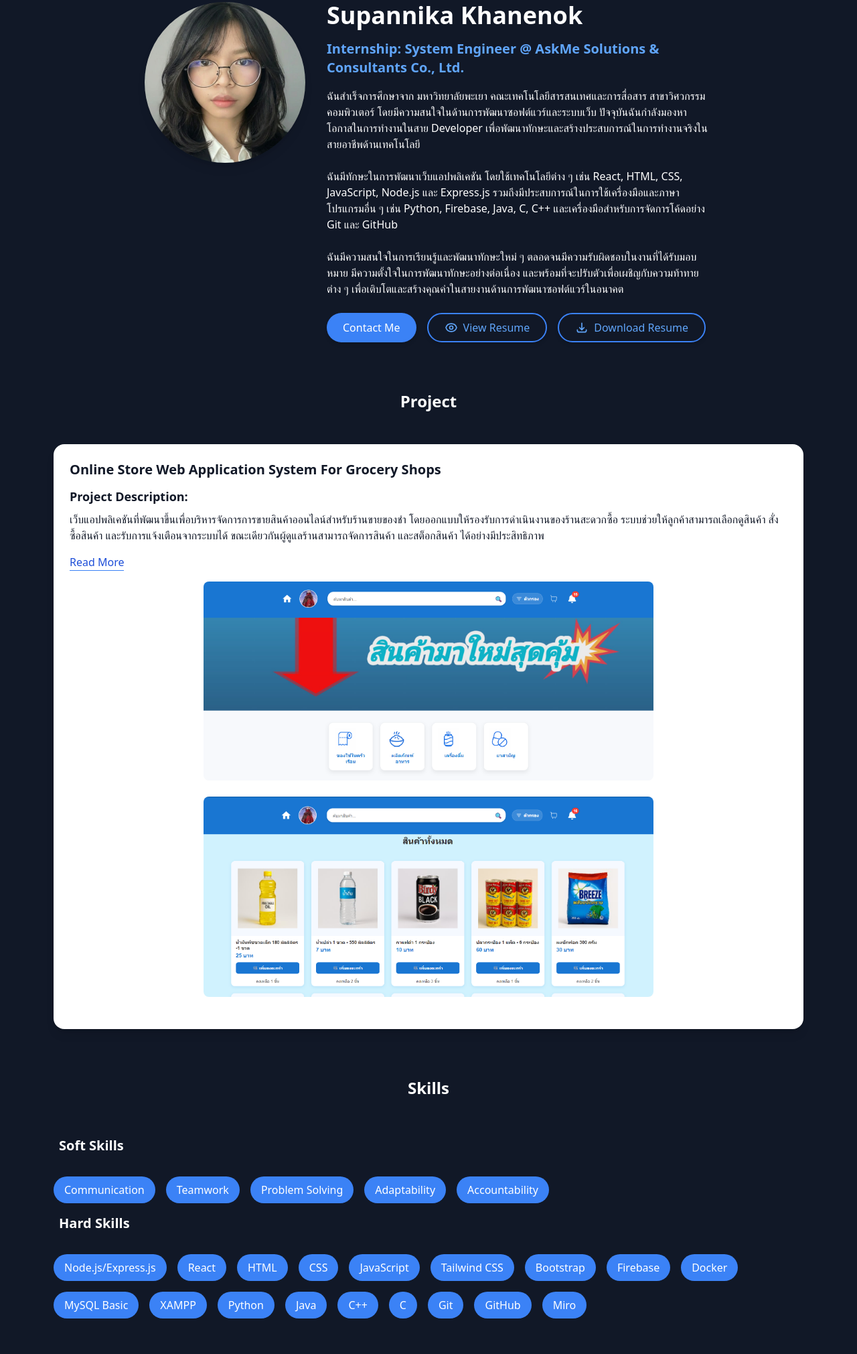
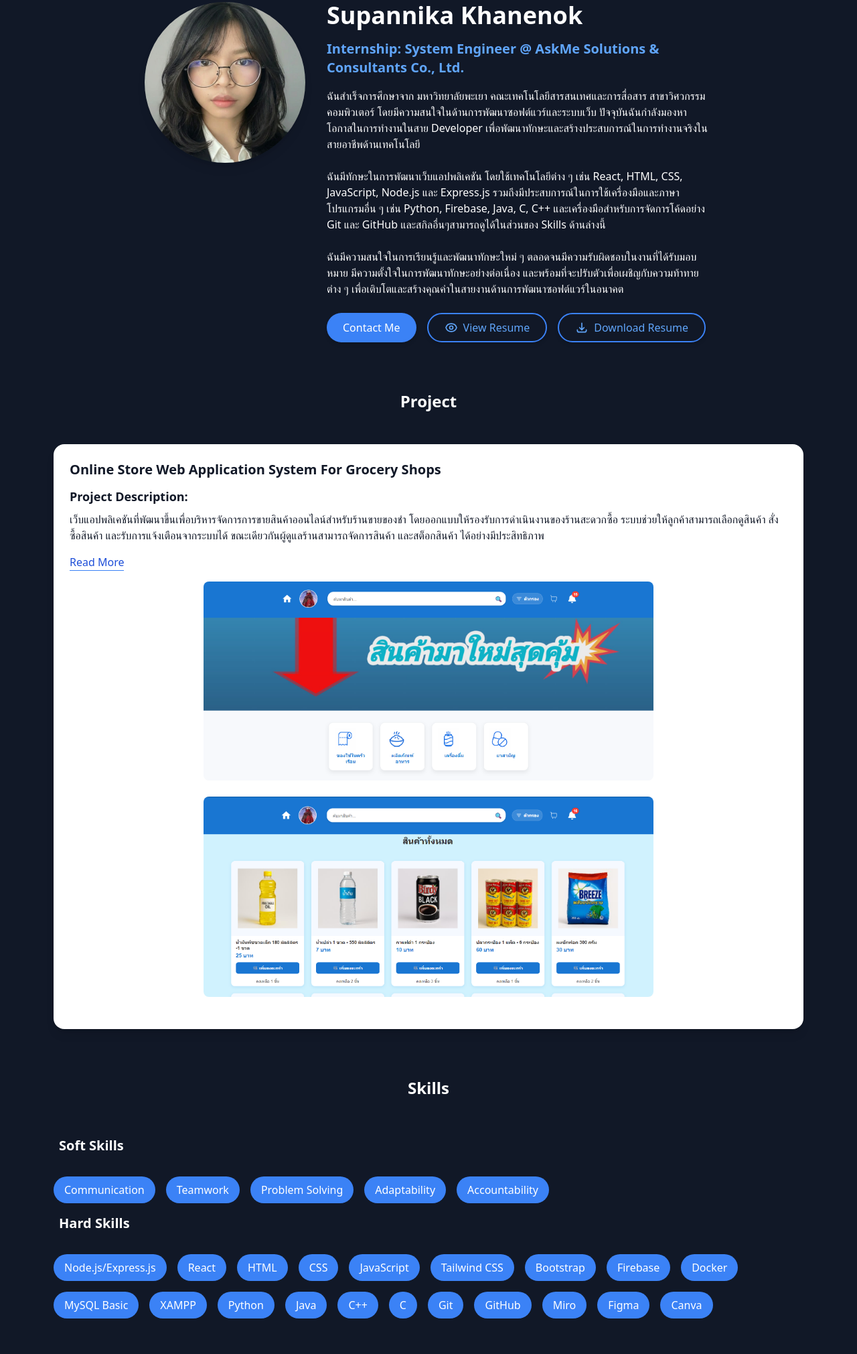
Before and after one commit to MissisA/about-supannika-kha, a plain HTML site: page index.html in a window 1280 px wide. Shown: the part 77-2098 px from the top of the page at 67% size. Drawn offline with nearby package versions, Linux system fonts and the light colour scheme.

Commit message:
update skill etc

```diff
--- a/index.html
+++ b/index.html
@@ -49,7 +49,7 @@
           ฉันสำเร็จการศึกษาจาก มหาวิทยาลัยพะเยา คณะเทคโนโลยีสารสนเทศและการสื่อสาร สาขาวิศวกรรมคอมพิวเตอร์ โดยมีความสนใจในด้านการพัฒนาซอฟต์แวร์และระบบเว็บ ปัจจุบันฉันกำลังมองหาโอกาสในการทำงานในสาย Developer เพื่อพัฒนาทักษะและสร้างประสบการณ์ในการทำงานจริงในสายอาชีพด้านเทคโนโลยี
         </p>
         <p class="mb-6">
-          ฉันมีทักษะในการพัฒนาเว็บแอปพลิเคชัน โดยใช้เทคโนโลยีต่าง ๆ เช่น React, HTML, CSS, JavaScript, Node.js และ Express.js รวมถึงมีประสบการณ์ในการใช้เครื่องมือและภาษาโปรแกรมอื่น ๆ เช่น Python, Firebase, Java, C, C++ และเครื่องมือสำหรับการจัดการโค้ดอย่าง Git และ GitHub
+          ฉันมีทักษะในการพัฒนาเว็บแอปพลิเคชัน โดยใช้เทคโนโลยีต่าง ๆ เช่น React, HTML, CSS, JavaScript, Node.js และ Express.js รวมถึงมีประสบการณ์ในการใช้เครื่องมือและภาษาโปรแกรมอื่น ๆ เช่น Python, Firebase, Java, C, C++ และเครื่องมือสำหรับการจัดการโค้ดอย่าง Git และ GitHub และสกิลอื่นๆสามารถดูได้ในส่วนของ Skills ด้านล่างนี้
         </p>
         <p class="mb-6">
           ฉันมีความสนใจในการเรียนรู้และพัฒนาทักษะใหม่ ๆ ตลอดจนมีความรับผิดชอบในงานที่ได้รับมอบหมาย
@@ -129,6 +129,8 @@
       <span class="bg-blue-500 text-white px-4 py-2 rounded-3xl">Git</span>
       <span class="bg-blue-500 text-white px-4 py-2 rounded-3xl">GitHub</span>
       <span class="bg-blue-500 text-white px-4 py-2 rounded-3xl">Miro</span>
+      <span class="bg-blue-500 text-white px-4 py-2 rounded-3xl">Figma</span>
+      <span class="bg-blue-500 text-white px-4 py-2 rounded-3xl">Canva</span>
     </div>
   </section>
 
```
